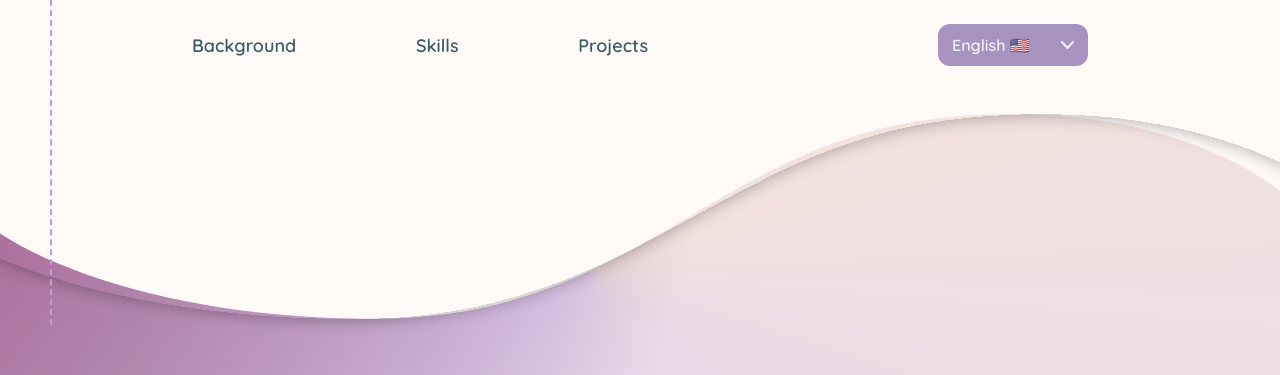
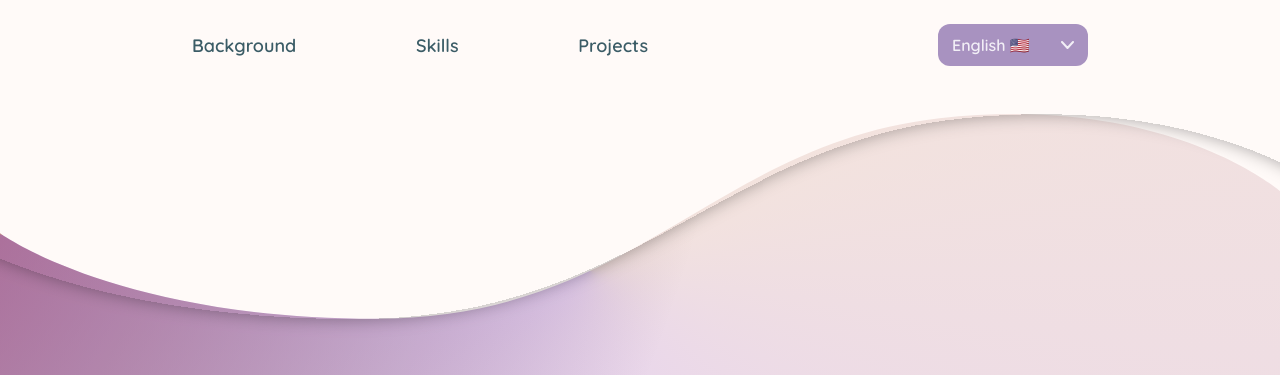
Before and after one commit to arianaocando/portfolio, a React (Vite) app: page / in a window 1280 px wide. Shown: the top 375 px of the page. Built offline with nearby package versions, Linux system fonts and the light colour scheme; a web font is replaced by a local one.

Commit message:
fix: dashed line

```diff
--- a/src/scss/backgroundSection.scss
+++ b/src/scss/backgroundSection.scss
@@ -19,37 +19,25 @@
   justify-items: end;
 }
 
-.line {
-
-  position: absolute;
-  left: 50px; // Ajusta según la posición deseada
-  top: 0;
-  width: 2px;
-  height: var(--line-height, 100%); // Usa la variable CSS calculada dinámicamente
-  border-left: 2px dashed #c69ac9; // Línea punteada
-
- /*  .timeline-item {
-    position: relative;
-    padding: 20px;
-    margin-bottom: 30px;
-
-    &::before {
-      content: "";
-      position: absolute;
-      left: -10px;
-      top: 10px;
-      width: 10px;
-      height: 10px;
-      background-color: #c69ac9;
-      border-radius: 50%;
-    }
-  } */
+.timeline-cards {
+  width: 40%;
+  position: relative;
+  .line {
+    position: absolute;
+    left: -200px;
+    top: 0;
+    width: 200px;
+    height: var(--line-height, 100%);
+    border-left: 2px dashed #c69ac9;
+    border-bottom: 2px dashed #c69ac9;
+    transform: rotateY(180deg);
+    border-bottom-left-radius: 24px;
+  }
 }
 
 .timeline {
-  position: relative;
   padding-left: 22px;
-  width: 40%;
+
 }
 
 .timeline-title {
@@ -58,4 +46,6 @@
     color:  #B34C81;
     text-align: left;
     text-transform: capitalize;
+    width: 40%;
+    text-align: center;
 }
--- a/src/scss/bannerSection.scss
+++ b/src/scss/bannerSection.scss
@@ -1,4 +1,5 @@
 .banner-section {
+    width: 100%;
     &__content {
         position: absolute;
         top: 50%;
--- a/src/sections/backgroundSection/BackgroundSection.tsx
+++ b/src/sections/backgroundSection/BackgroundSection.tsx
@@ -17,10 +17,9 @@ function BackgroundSection() {
        const timelineBottom =
          timelineRef.current.getBoundingClientRect().bottom;
        const titleTop = titleRef.current.getBoundingClientRect().top;
-       const newHeight = titleTop - timelineBottom + 130; // Ajuste fino
+       const newHeight = titleTop - timelineBottom + 490;
 
 
-       // Establecer variable CSS global
        document.documentElement.style.setProperty(
          "--line-height",
          `${newHeight}px`
@@ -39,6 +38,7 @@ function BackgroundSection() {
             imge={image}
           />
         </div>
+        <div className='timeline-cards'>
 
         <div className="line"></div>
         <div className="timeline" ref={timelineRef}>
@@ -54,6 +54,7 @@ function BackgroundSection() {
           ))}
         </div>
       </div>
+        </div>
       <p className="timeline-title" ref={titleRef}>
         {t('navbar.sections.background')}
       </p>
```
